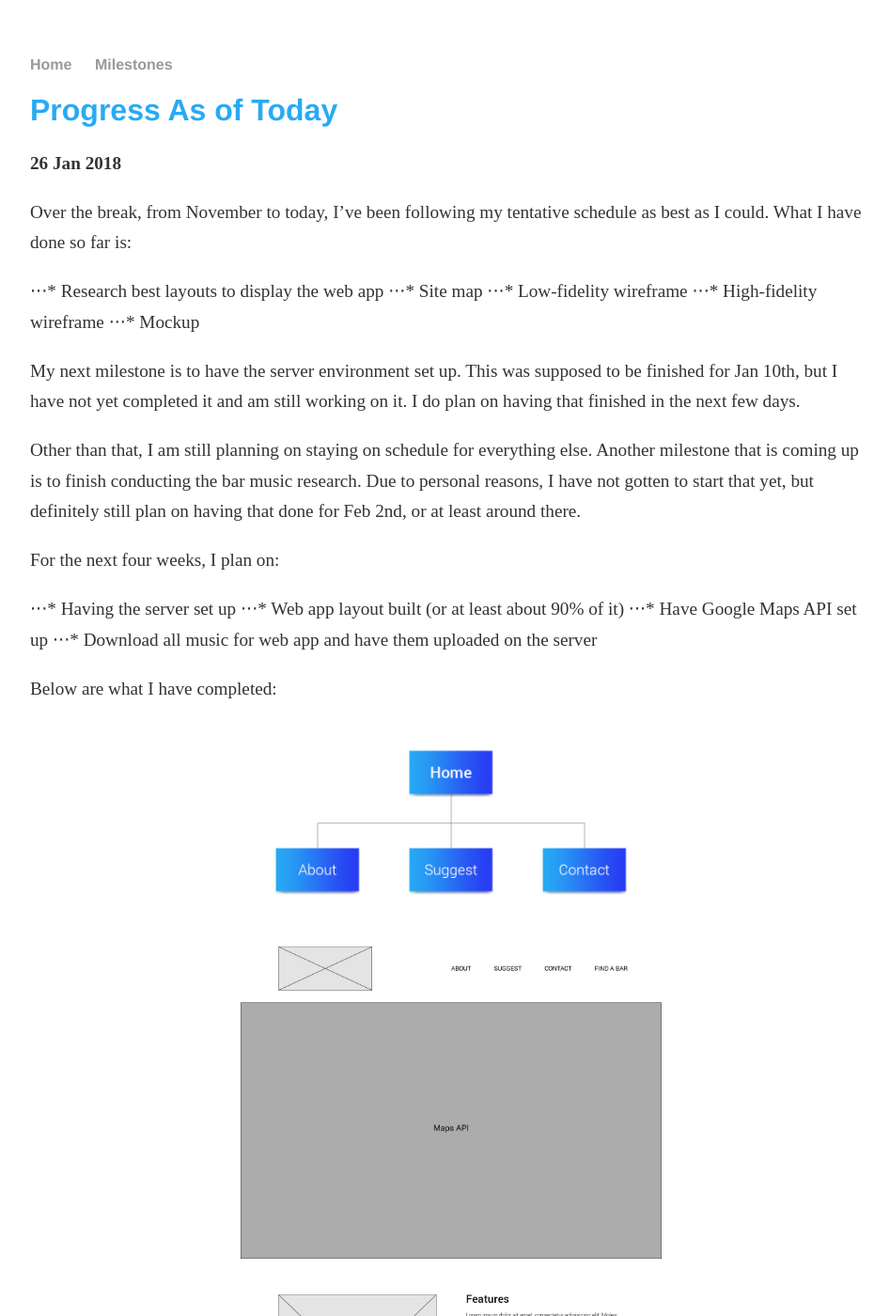
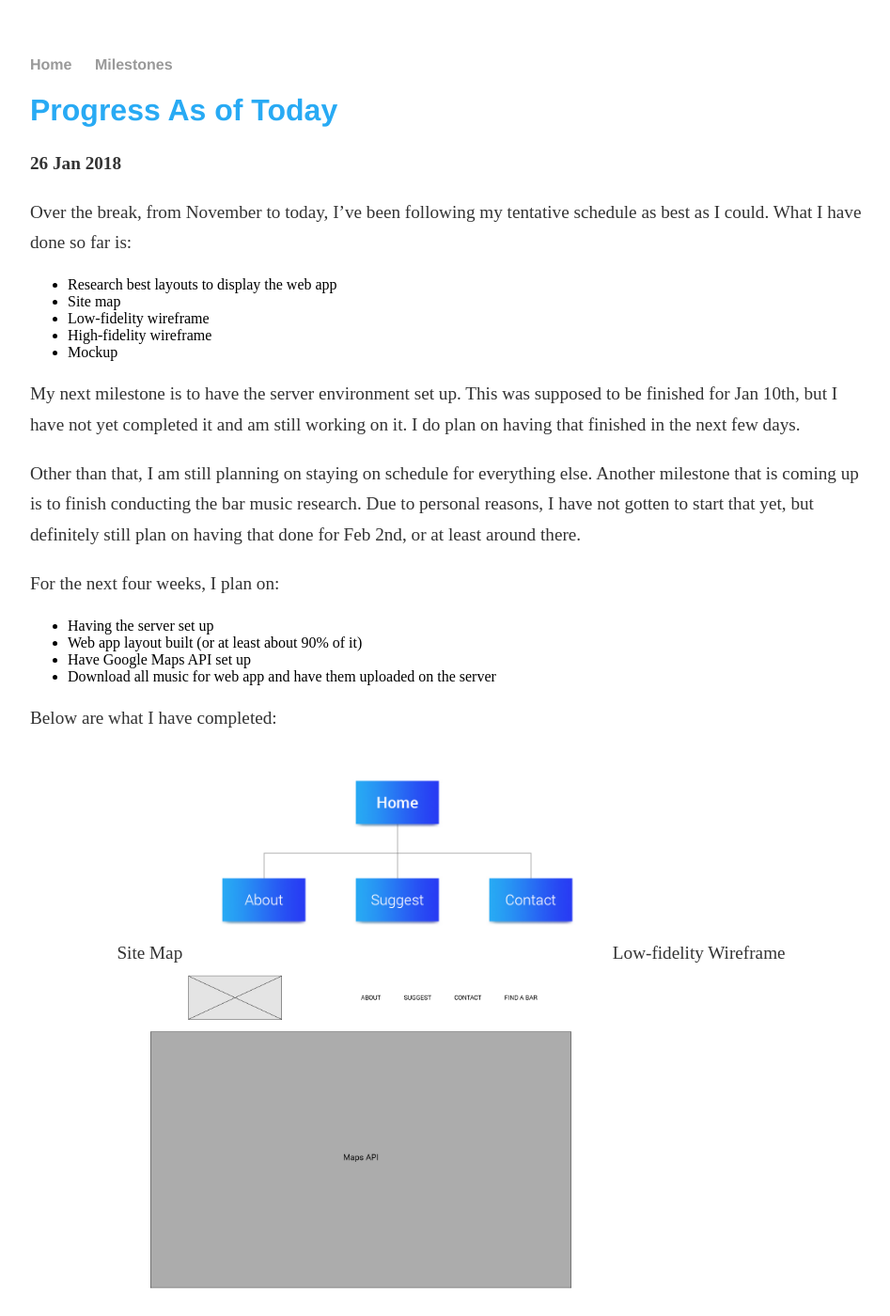
Before and after one commit to pathana/pathana.github.io, a Jekyll site: the page built from _posts/2018-01-26-progress-post.md, in a window 1280 px wide and 1400 px high. Shown: the whole window at 94% size, without its empty margins (160-1107 px from the left). Built offline with Jekyll 4.4.1, drawn with Linux system fonts in a browser that asks for light colours; some of the changed text lies outside the part shown.

Commit message:
Updated ul

```diff
--- a/_posts/2018-01-26-progress-post.md
+++ b/_posts/2018-01-26-progress-post.md
@@ -6,11 +6,11 @@ date: 2018-01-26
 
 Over the break, from November to today, I've been following my tentative schedule as best as I could. What I have done so far is:
 
-⋅⋅⋅* Research best layouts to display the web app
-⋅⋅⋅* Site map
-⋅⋅⋅* Low-fidelity wireframe
-⋅⋅⋅* High-fidelity wireframe
-⋅⋅⋅* Mockup
+* Research best layouts to display the web app
+* Site map
+* Low-fidelity wireframe
+* High-fidelity wireframe
+* Mockup
 
 My next milestone is to have the server environment set up. This was supposed to be finished for Jan 10th, but I have not yet completed it and am still working on it. I do plan on having that finished in the next few days.
 
@@ -18,16 +18,20 @@ Other than that, I am still planning on staying on schedule for everything else.
 
 For the next four weeks, I plan on:
 
-⋅⋅⋅* Having the server set up
-⋅⋅⋅* Web app layout built (or at least about 90% of it)
-⋅⋅⋅* Have Google Maps API set up
-⋅⋅⋅* Download all music for web app and have them uploaded on the server
+* Having the server set up
+* Web app layout built (or at least about 90% of it)
+* Have Google Maps API set up
+* Download all music for web app and have them uploaded on the server
 
 Below are what I have completed:
 
 <div style="text-align:center" markdown="1">
+Site Map
 ![Site Map](/images/sitemap.jpg){:height="50%" width="50%"}
+Low-fidelity Wireframe
 ![Low-fidelity Wireframe](/images/low-fid-wireframe.jpg){:height="50%" width="50%"}
+High-fidelity Wireframe
 ![High-fidelity Wireframe](/images/high-fid-wireframe.jpg){:height="50%" width="50%"}
+Mockup
 ![Mockup](/images/mockup.jpg){:height="50%" width="50%"}
 </div>
```
